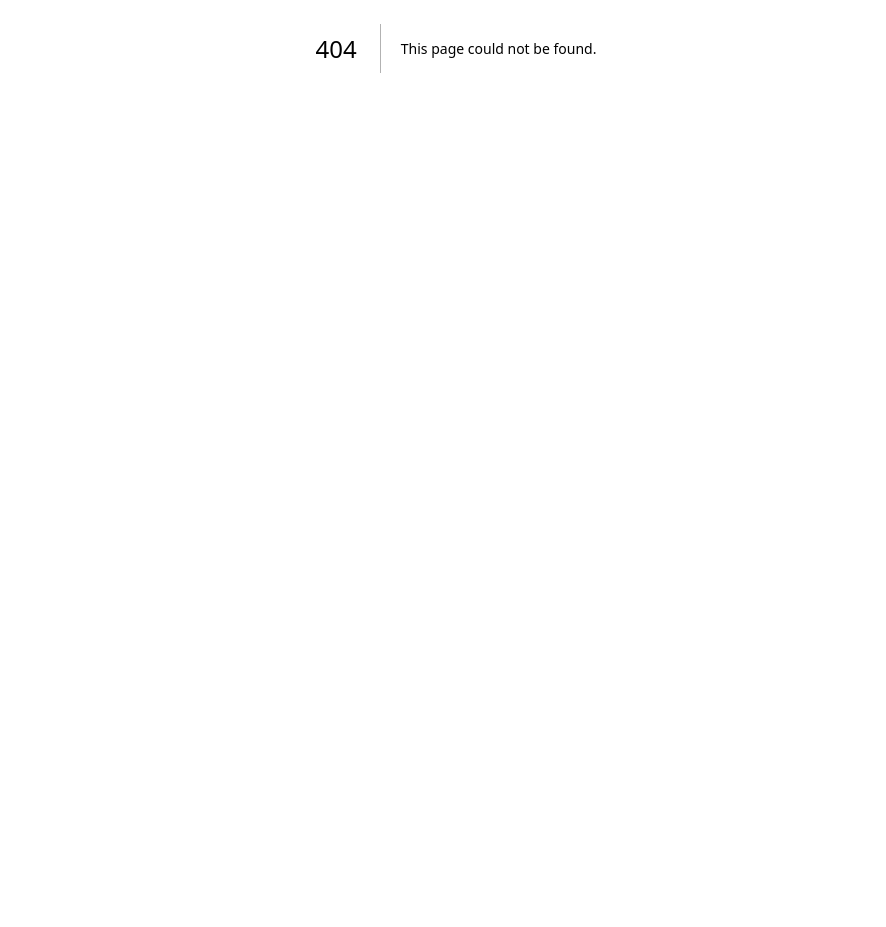
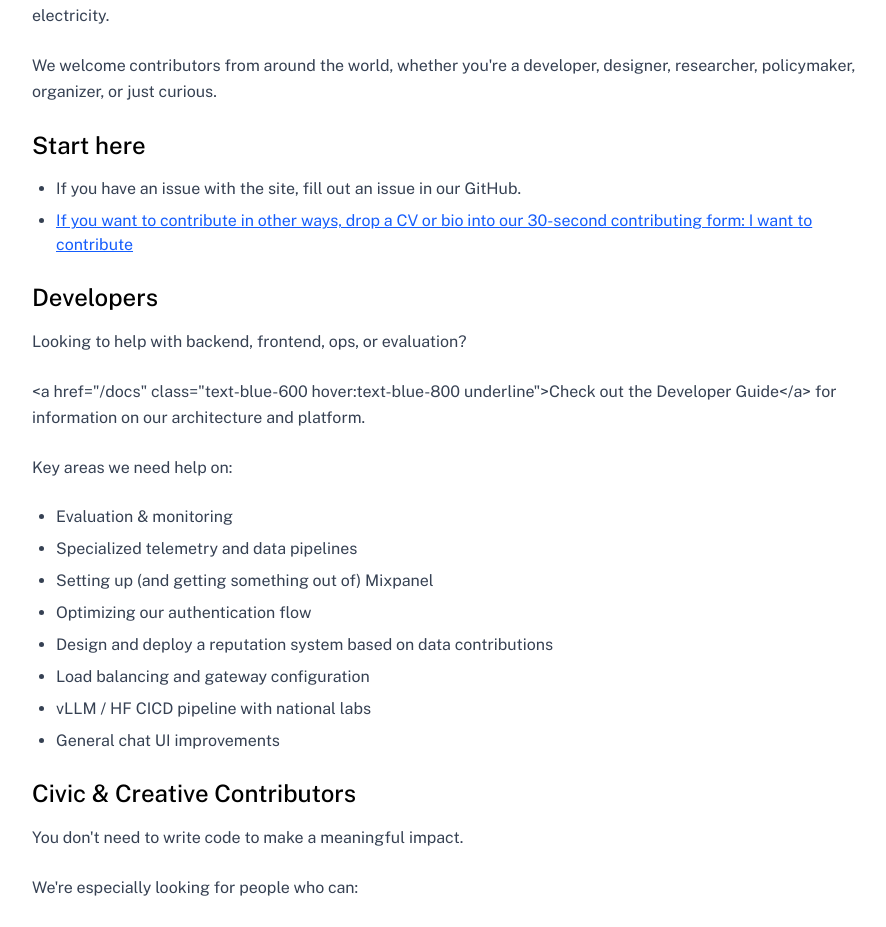
Before and after one commit to forpublicai/publicai.co, a Next.js app: page /contributing in a window 1280 px wide. Before the commit this address had no page. Shown: the part 421-1348 px from the top of the page, without its empty margins (184-1070 px from the left). Before the commit the page ends 869 px from the top, so only its background shows below. Built offline with nearby package versions, Linux system fonts and the light colour scheme.

Commit message:
add a contributing page
also a "read more" link to it from 3rd story

```diff
--- /dev/null
+++ b/src/app/contributing/page.tsx
@@ -0,0 +1,95 @@
+import Article from "@/components/Article";
+
+export default function ContributingPage() {
+  const articleData = {
+    title: "Contributing",
+    subtitle: "Help us build public AI infrastructure for everyone",
+    date: "December 2024",
+    sections: [
+      {
+        type: 'paragraph' as const,
+        content: "First off, thank you for considering contributing to our project!"
+      },
+      {
+        type: 'paragraph' as const,
+        content: "The Public AI Inference Utility is the world's first public inference infrastructure for large-scale, sovereign AI models like Apertus. It's part of a global effort to turn AI into a form of public infrastructure like highways, water, or electricity."
+      },
+      {
+        type: 'paragraph' as const,
+        content: "We welcome contributors from around the world, whether you're a developer, designer, researcher, policymaker, organizer, or just curious."
+      },
+      {
+        type: 'heading' as const,
+        content: "Start here"
+      },
+      {
+        type: 'list' as const,
+        content: [
+          "If you have an issue with the site, fill out an issue in our GitHub.",
+          '<a href="#" class="text-blue-600 hover:text-blue-800 underline">If you want to contribute in other ways, drop a CV or bio into our 30-second contributing form: I want to contribute</a>'
+        ]
+      },
+      {
+        type: 'heading' as const,
+        content: "Developers"
+      },
+      {
+        type: 'paragraph' as const,
+        content: "Looking to help with backend, frontend, ops, or evaluation?"
+      },
+      {
+        type: 'paragraph' as const,
+        content: '<a href="/docs" class="text-blue-600 hover:text-blue-800 underline">Check out the Developer Guide</a> for information on our architecture and platform.'
+      },
+      {
+        type: 'paragraph' as const,
+        content: "Key areas we need help on:"
+      },
+      {
+        type: 'list' as const,
+        content: [
+          "Evaluation & monitoring",
+          "Specialized telemetry and data pipelines",
+          "Setting up (and getting something out of) Mixpanel",
+          "Optimizing our authentication flow",
+          "Design and deploy a reputation system based on data contributions",
+          "Load balancing and gateway configuration",
+          "vLLM / HF CICD pipeline with national labs",
+          "General chat UI improvements"
+        ]
+      },
+      {
+        type: 'heading' as const,
+        content: "Civic & Creative Contributors"
+      },
+      {
+        type: 'paragraph' as const,
+        content: "You don't need to write code to make a meaningful impact."
+      },
+      {
+        type: 'paragraph' as const,
+        content: "We're especially looking for people who can:"
+      },
+      {
+        type: 'list' as const,
+        content: [
+          "Run and manage distributed contributor teams (e.g. product, policy, or ops)",
+          "<strong>☝️ is especially important, because we need to coordinate other contributors</strong>",
+          "Translate content and documentation (i18n / l10n)",
+          "Support design and storytelling",
+          "Draft and communicate policy guidance, especially in local governments"
+        ]
+      },
+      {
+        type: 'heading' as const,
+        content: "Code of Conduct"
+      },
+      {
+        type: 'paragraph' as const,
+        content: "We'll have a code of conduct soon. In the meantime, don't be a jerk."
+      }
+    ]
+  };
+
+  return <Article {...articleData} />;
+}
--- a/src/app/page.tsx
+++ b/src/app/page.tsx
@@ -147,6 +147,12 @@ export default function Home() {
               <p className="text-gray-600 mb-6">
                 Joseph needs your help building the inference service. Just send PRs – it&apos;s all open source.
               </p>
+              <Link
+                href="/contributing"
+                className="inline-block bg-black text-white hover:bg-gray-800 rounded-full px-6 py-2 text-sm font-medium transition-colors"
+              >
+                Read more
+              </Link>
             </div>
             <div className="bg-pink-100 rounded-lg aspect-square overflow-hidden">
               <Image
```
